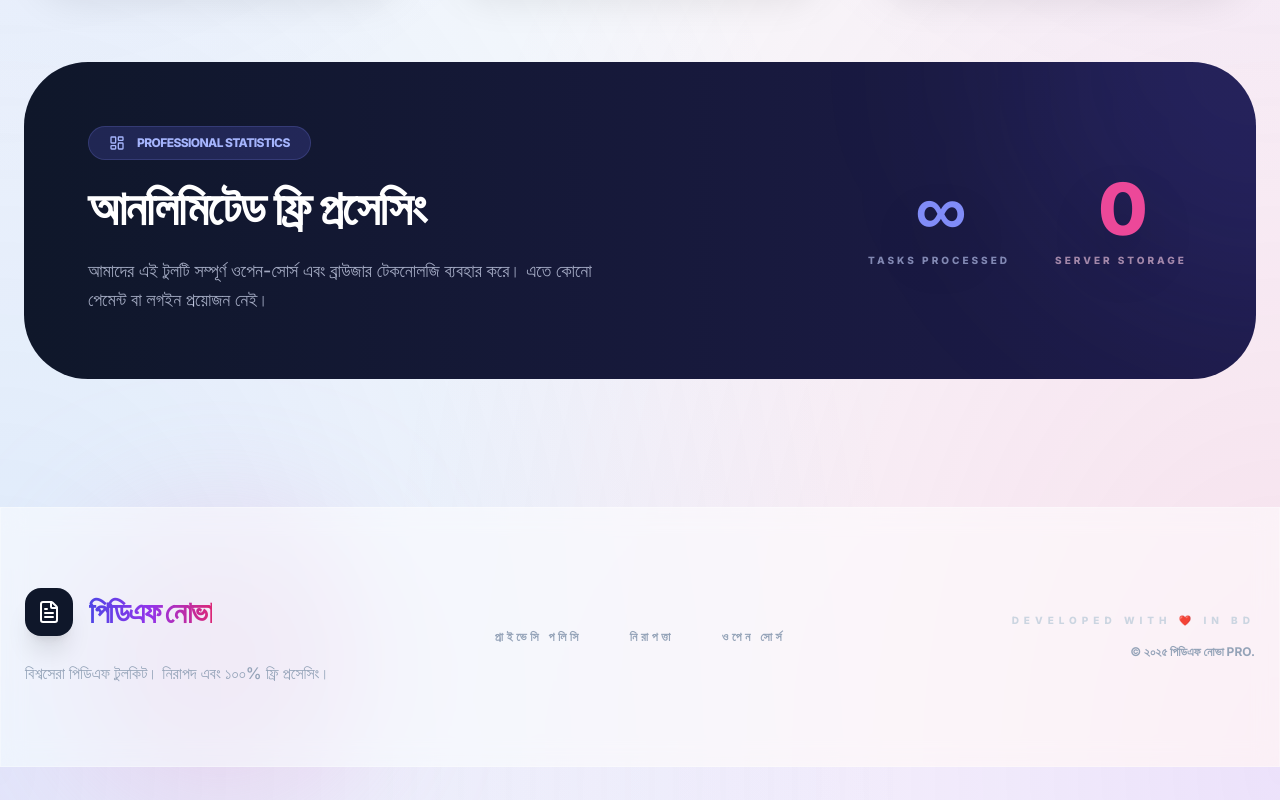
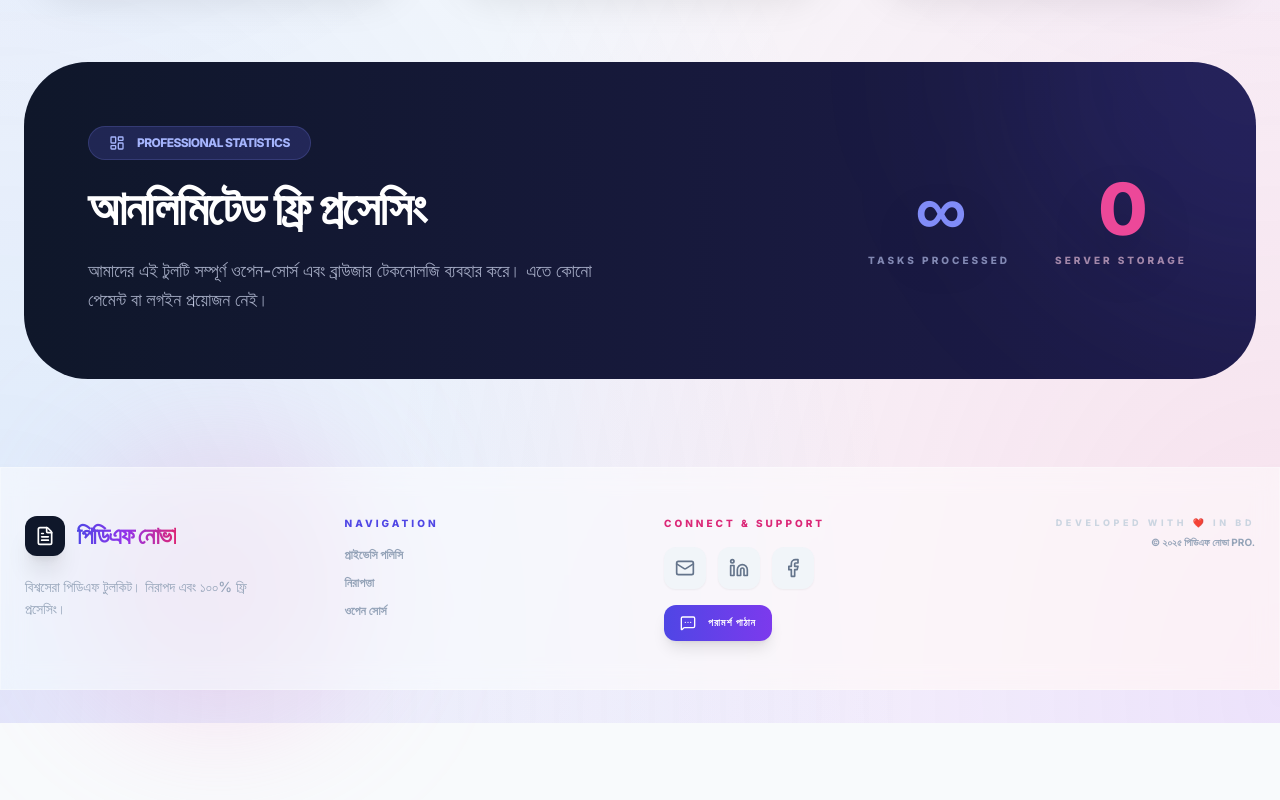
Before and after one commit to GOUROB2319/PDF-Nova, a React (Vite) app: page / in a window 1280 px wide. Shown: the part 1179-1979 px from the top of the page. After the commit the page ends 1902 px from the top, so only its background shows below. Built offline with nearby package versions, Linux system fonts and the light colour scheme.

Commit message:
feat(i18n): Add "Send Feedback" option and social share icons
Introduces a new translation key for "Send Feedback" to facilitate user suggestions.
Additionally, adds icons for Facebook, LinkedIn, Mail, and MessageSquareMore to prepare for potential future social sharing functionalities.

```diff
--- a/App.tsx
+++ b/App.tsx
@@ -6,7 +6,8 @@ import {
   SlidersHorizontal, Scissors, Combine, Zap, ArrowLeft,
   ChevronRight, FilePlus, PlusCircle, Sun, Moon, Languages, Search,
   Copy, ExternalLink, Sparkles, LayoutDashboard, ShieldCheck, ZapIcon,
-  Lock, Heart, Code, Monitor, FileType, Share2, BrainCircuit
+  Lock, Heart, Code, Monitor, FileType, Share2, BrainCircuit,
+  Facebook, Linkedin, Mail, MessageSquareMore
 } from 'lucide-react';
 import JSZip from 'jszip';
 import { PDFDocument, PageSizes } from 'pdf-lib';
@@ -87,7 +88,8 @@ const translations = {
     high: 'হাই',
     creatingPdf: 'পিডিএফ তৈরি হচ্ছে...',
     shareDenied: 'সিকিউরিটি পলিসির কারণে সরাসরি অ্যাপ ওপেন করা সম্ভব হয়নি। ফাইলটি ডাউনলোড করুন।',
-    ocrTip: 'টিপস: ঝকঝকে স্ক্যান করা পিডিএফ ব্যবহার করলে নির্ভুল টেক্সট পাওয়া যায়।'
+    ocrTip: 'টিপস: ঝকঝকে স্ক্যান করা পিডিএফ ব্যবহার করলে নির্ভুল টেক্সট পাওয়া যায়।',
+    suggestions: 'পরামর্শ পাঠান'
   },
   en: {
     title: 'PDF Nova',
@@ -157,7 +159,8 @@ const translations = {
     high: 'High',
     creatingPdf: 'Creating PDF...',
     shareDenied: 'Could not open app due to security policy. Please use Download instead.',
-    ocrTip: 'Tip: Use high-quality scanned PDFs for best accuracy.'
+    ocrTip: 'Tip: Use high-quality scanned PDFs for best accuracy.',
+    suggestions: 'Send Feedback'
   }
 };
 
@@ -216,15 +219,13 @@ const App: React.FC = () => {
       const g = data[i + 1];
       const b = data[i + 2];
 
-      // Grayscale calculation
       const gray = 0.299 * r + 0.587 * g + 0.114 * b;
 
-      // Basic contrast enhancement & binarization (soft thresholding)
       let value = gray;
       if (gray > 180) {
-        value = 255; // Whiten bright areas
+        value = 255;
       } else if (gray < 100) {
-        value = 0; // Blacken dark areas
+        value = 0;
       }
 
       data[i] = value;
@@ -296,14 +297,12 @@ const App: React.FC = () => {
     try {
       const arrayBuffer = await files[0].arrayBuffer();
       const pdf = await pdfjsLib.getDocument({ data: arrayBuffer }).promise;
-      // Increased range limit to 20 for users
       const numPages = Math.min(pdf.numPages, 20);
 
       for (let i = 1; i <= numPages; i++) {
         setStatusDetail(t.pageOf.replace('{current}', i.toString()).replace('{total}', numPages.toString()));
         const page = await pdf.getPage(i);
 
-        // Increased scale for better OCR accuracy (2.5 - 3 is optimal)
         const viewport = page.getViewport({ scale: 2.8 });
         const canvas = document.createElement('canvas');
         const context = canvas.getContext('2d');
@@ -311,13 +310,9 @@ const App: React.FC = () => {
         canvas.width = viewport.width;
 
         await page.render({ canvasContext: context, viewport }).promise;
-
-        // Apply image enhancement for better OCR
         enhanceImageForOCR(canvas);
-
         const imgData = canvas.toDataURL('image/png');
 
-        // OCR with combined Bengali and English support
         const result = await Tesseract.recognize(imgData, 'ben+eng', {
           logger: m => {
             if (m.status === 'recognizing text') {
@@ -766,7 +761,6 @@ const App: React.FC = () => {
                       <p className="text-sm font-bold text-amber-800 dark:text-amber-200">{t.ocrTip}</p>
                     </div>
 
-                    {/* AI Summary Section */}
                     {aiSummary && (
                       <div className="bg-gradient-to-br from-indigo-600 to-violet-700 rounded-[3rem] p-10 shadow-2xl text-white relative overflow-hidden group">
                         <div className="absolute top-0 right-0 w-64 h-64 bg-white/10 rounded-full blur-3xl -mr-32 -mt-32"></div>
@@ -1068,33 +1062,60 @@ const App: React.FC = () => {
         )}
       </main>
 
-      <footer className="mt-20 border-t dark:border-slate-800 py-20 relative overflow-hidden bg-white/50 dark:bg-slate-900/50 glass">
-        <div className="max-w-7xl mx-auto px-6 grid grid-cols-1 md:grid-cols-3 gap-16 items-center">
-          <div className="space-y-6">
-            <div className="flex items-center gap-4">
-              <div className="bg-slate-900 dark:bg-white p-3 rounded-2xl shadow-xl cursor-pointer" onClick={() => navigateTo('HOME')}>
-                <FileText className="text-white dark:text-slate-900 w-6 h-6" />
+      <footer className="mt-10 border-t dark:border-slate-800 py-12 relative overflow-hidden bg-white/50 dark:bg-slate-900/50 glass">
+        <div className="max-w-7xl mx-auto px-6 grid grid-cols-1 md:grid-cols-4 gap-12 items-start">
+          <div className="md:col-span-1 space-y-5">
+            <div className="flex items-center gap-3">
+              <div className="bg-slate-900 dark:bg-white p-2.5 rounded-xl shadow-xl cursor-pointer" onClick={() => navigateTo('HOME')}>
+                <FileText className="text-white dark:text-slate-900 w-5 h-5" />
               </div>
-              <h1 className="text-3xl font-black tracking-tighter cursor-pointer" onClick={() => navigateTo('HOME')}>
+              <h1 className="text-2xl font-black tracking-tighter cursor-pointer" onClick={() => navigateTo('HOME')}>
                 <span className="text-gradient">
                   {t.title}
                 </span>
               </h1>
             </div>
-            <p className="text-slate-400 dark:text-slate-500 font-medium leading-relaxed">
+            <p className="text-slate-400 dark:text-slate-500 font-medium leading-relaxed text-sm pr-4">
               বিশ্বসেরা পিডিএফ টুলকিট। নিরাপদ এবং ১০০% ফ্রি প্রসেসিং।
             </p>
           </div>
 
-          <div className="flex justify-center gap-12 font-black text-xs uppercase tracking-[0.3em] text-slate-400 dark:text-slate-600">
-            <button onClick={() => navigateTo('PRIVACY')} className="hover:text-indigo-600 transition-colors">{t.privacy}</button>
-            <button onClick={() => navigateTo('SAFETY')} className="hover:text-indigo-600 transition-colors">{t.safety}</button>
-            <button onClick={() => navigateTo('OPENSOURCE')} className="hover:text-indigo-600 transition-colors">{t.opensource}</button>
+          <div className="flex flex-col gap-4">
+             <h4 className="text-[10px] font-black uppercase tracking-[0.3em] text-indigo-600 dark:text-indigo-400">Navigation</h4>
+             <div className="flex flex-col gap-3 font-bold text-xs text-slate-400 dark:text-slate-500">
+               <button onClick={() => navigateTo('PRIVACY')} className="w-fit hover:text-indigo-600 transition-colors">{t.privacy}</button>
+               <button onClick={() => navigateTo('SAFETY')} className="w-fit hover:text-indigo-600 transition-colors">{t.safety}</button>
+               <button onClick={() => navigateTo('OPENSOURCE')} className="w-fit hover:text-indigo-600 transition-colors">{t.opensource}</button>
+             </div>
           </div>
 
-          <div className="flex flex-col items-center md:items-end gap-2">
-            <div className="text-[10px] font-black uppercase tracking-[0.5em] text-slate-300 dark:text-slate-700 mb-2">Developed With ❤️ In BD</div>
-            <p className="text-slate-400 dark:text-slate-500 text-xs font-bold">
+          <div className="flex flex-col gap-4">
+             <h4 className="text-[10px] font-black uppercase tracking-[0.3em] text-pink-600 dark:text-pink-400">Connect & Support</h4>
+             <div className="flex items-center gap-3">
+                <a href="mailto:gourobsaha2319@gmail.com" className="p-2.5 rounded-xl bg-slate-100 dark:bg-slate-800 text-slate-500 hover:text-indigo-600 hover:bg-white dark:hover:bg-slate-700 transition-all shadow-sm border border-transparent hover:border-indigo-100" title="Email">
+                  <Mail className="w-5 h-5" />
+                </a>
+                <a href="https://www.linkedin.com/in/gourob-saha-9895442a9/" target="_blank" rel="noopener noreferrer" className="p-2.5 rounded-xl bg-slate-100 dark:bg-slate-800 text-slate-500 hover:text-blue-600 hover:bg-white dark:hover:bg-slate-700 transition-all shadow-sm border border-transparent hover:border-blue-100" title="LinkedIn">
+                  <Linkedin className="w-5 h-5" />
+                </a>
+                <a href="https://facebook.com/profile.php?id=100093706797985" target="_blank" rel="noopener noreferrer" className="p-2.5 rounded-xl bg-slate-100 dark:bg-slate-800 text-slate-500 hover:text-blue-700 hover:bg-white dark:hover:bg-slate-700 transition-all shadow-sm border border-transparent hover:border-blue-200" title="Facebook">
+                  <Facebook className="w-5 h-5" />
+                </a>
+             </div>
+             <a
+               href="https://m.me/gourob23"
+               target="_blank"
+               rel="noopener noreferrer"
+               className="flex items-center gap-3 px-4 py-2.5 rounded-xl bg-gradient-to-r from-indigo-600 to-violet-600 text-white font-black text-[10px] uppercase tracking-widest shadow-lg hover:shadow-indigo-300 dark:shadow-none hover:-translate-y-1 transition-all w-fit"
+             >
+                <MessageSquareMore className="w-4 h-4" />
+                {t.suggestions}
+             </a>
+          </div>
+
+          <div className="flex flex-col items-center md:items-end gap-1.5 pt-4 md:pt-0">
+            <div className="text-[9px] font-black uppercase tracking-[0.4em] text-slate-300 dark:text-slate-700">Developed With ❤️ In BD</div>
+            <p className="text-slate-400 dark:text-slate-500 text-[10px] font-bold">
               © ২০২৫ {t.title} PRO.
             </p>
           </div>
```
Also changed, not shown: index.html (+0 -2 lines).
